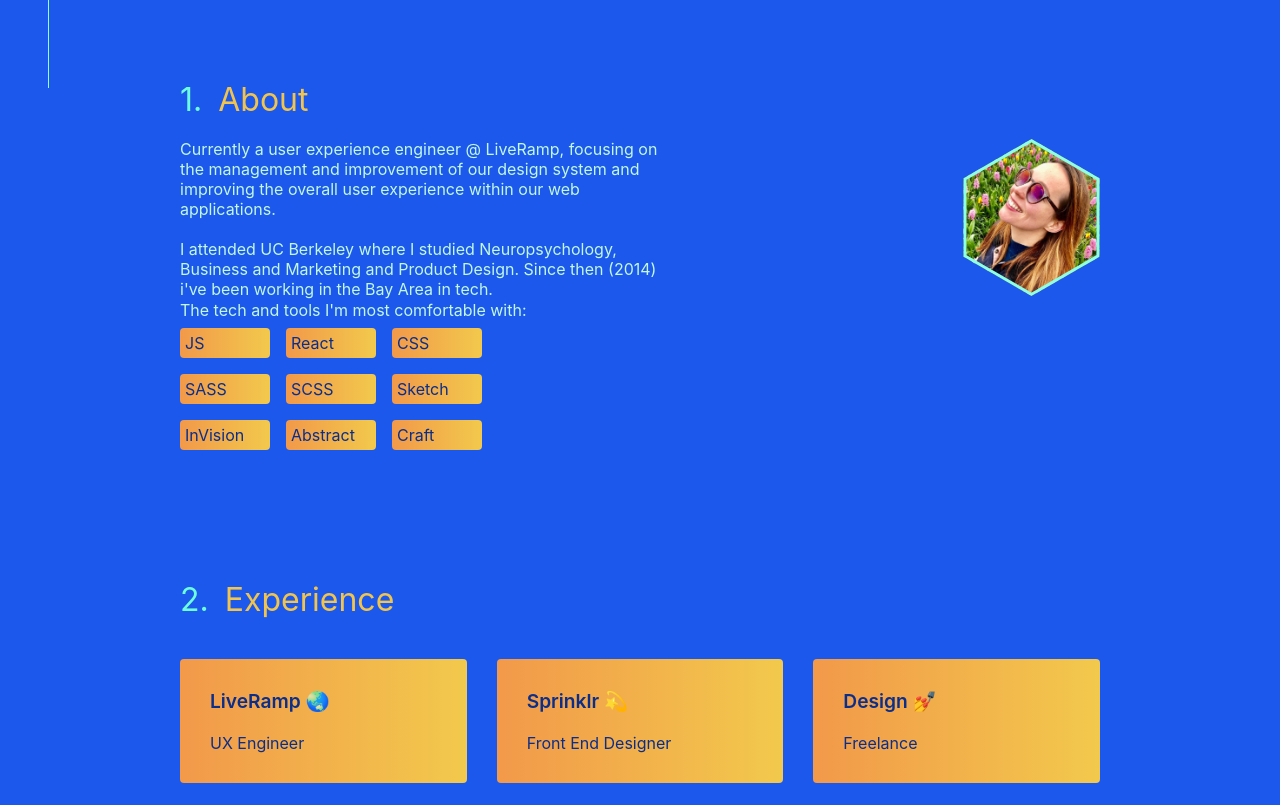
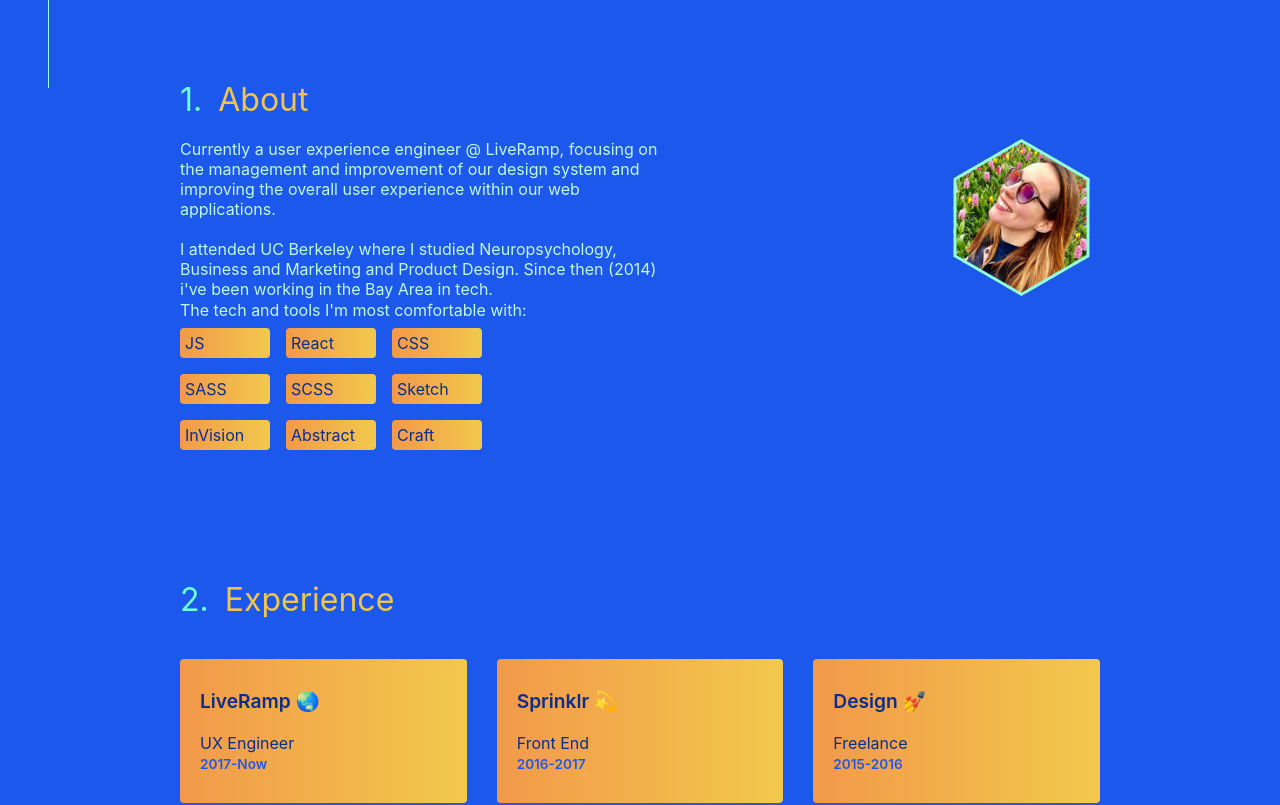
Before and after one commit to veronicaerick/personal-site-v2, a React (Create React App) app: page / in a window 1280 px wide. Shown: the part 340-1145 px from the top of the page. Built offline with nearby package versions, Linux system fonts and the light colour scheme.

Commit message:
style tweaks, refreshed page  e ee 💅

```diff
--- a/src/About.module.css
+++ b/src/About.module.css
@@ -2,6 +2,7 @@
   display: flex;
   justify-content: space-between;
   align-items: flex-start;
+  padding-right: 10px;
 }
 
 .text {
--- a/src/Experience.js
+++ b/src/Experience.js
@@ -13,7 +13,7 @@
     },
     {
       title: 'Sprinklr',
-      desc: 'Front End Designer',
+      desc: 'Front End',
       dates: '2016-2017',
       emoji: '💫',
       link: 'https://www.sprinklr.com',
@@ -35,6 +35,7 @@
               </div>
               <br />
               <div className={css.desc}>{job.desc}</div>
+              <span className={css.dates}>{job.dates}</span>
             </div>
           ))}
         </div>
--- a/src/Experience.module.css
+++ b/src/Experience.module.css
@@ -8,7 +8,7 @@
   background: linear-gradient(to right, #f2994a, #f2c94c);
   color: #0a2e8a;
   border-radius: 4px;
-  padding: 30px;
+  padding: 30px 20px;
   min-width: 80px;
   min-height: 50px;
   transition: 0.2s ease-in-out;
@@ -16,6 +16,13 @@
 
 .card:hover {
   transform: translateY(-4px);
+}
+
+.dates {
+  font-size: 0.85rem;
+  font-weight: 600;
+  color: #1d58ec;
+  padding-top: 0.25rem;
 }
 
 .job {
--- a/src/SideNav.js
+++ b/src/SideNav.js
@@ -10,7 +10,7 @@
       <ul className={css.socialLinks}>
         <li>
           <a
-            href="https://www.github.com"
+            href="https://www.github.com/veronicaerick"
             target="_blank"
             rel="noopener noreferrer"
           >
@@ -19,7 +19,7 @@
         </li>
         <li>
           <a
-            href="https://www.linkedin.com/veronicaerick"
+            href="https://www.linkedin.com/in/veronicaerick/"
             target="_blank"
             rel="noopener noreferrer"
           >
```
